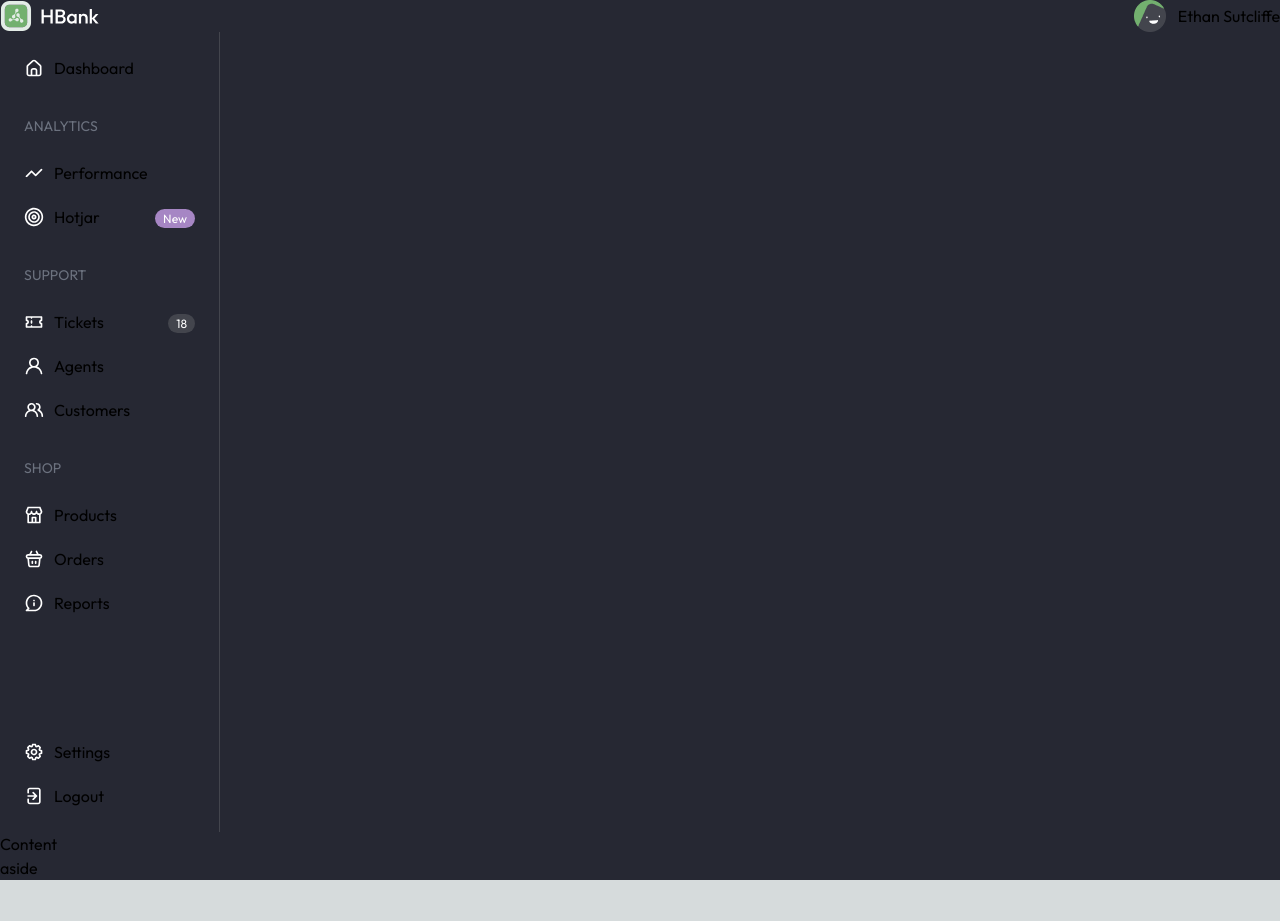
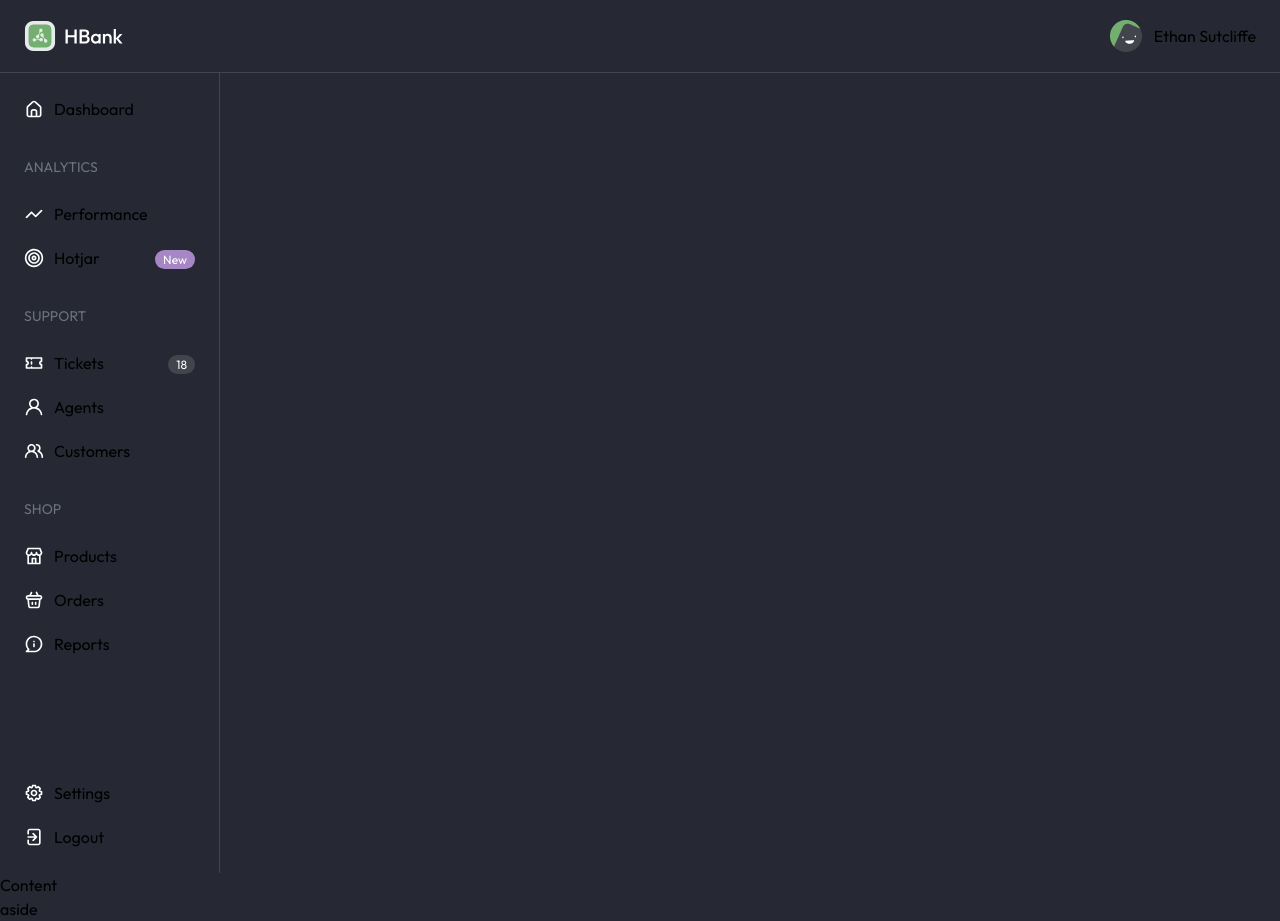
Before and after one commit to EdiedRamos/devchallenges, a Next.js app: page /bank-dashboard in a window 1280 px wide. Before the commit the page ends 880 px from the top, so only its background shows below. Built offline with nearby package versions, Linux system fonts and the light colour scheme.

Commit message:
feat: update header styles

```diff
--- a/src/app/bank-dashboard/(components)/header.tsx
+++ b/src/app/bank-dashboard/(components)/header.tsx
@@ -1,6 +1,6 @@
 export function Header() {
   return (
-    <header className="flex flex-wrap justify-between">
+    <header className="flex flex-wrap justify-between px-6 py-5 border-b-[1px] border-bdb-gray-200">
       <img src="/bank-dashboard/hbank-logo.svg" alt="hbank logo" />
       <div className="flex flex-wrap items-center gap-3">
         <img src="/bank-dashboard/avatar.png" alt="user image" />
```
